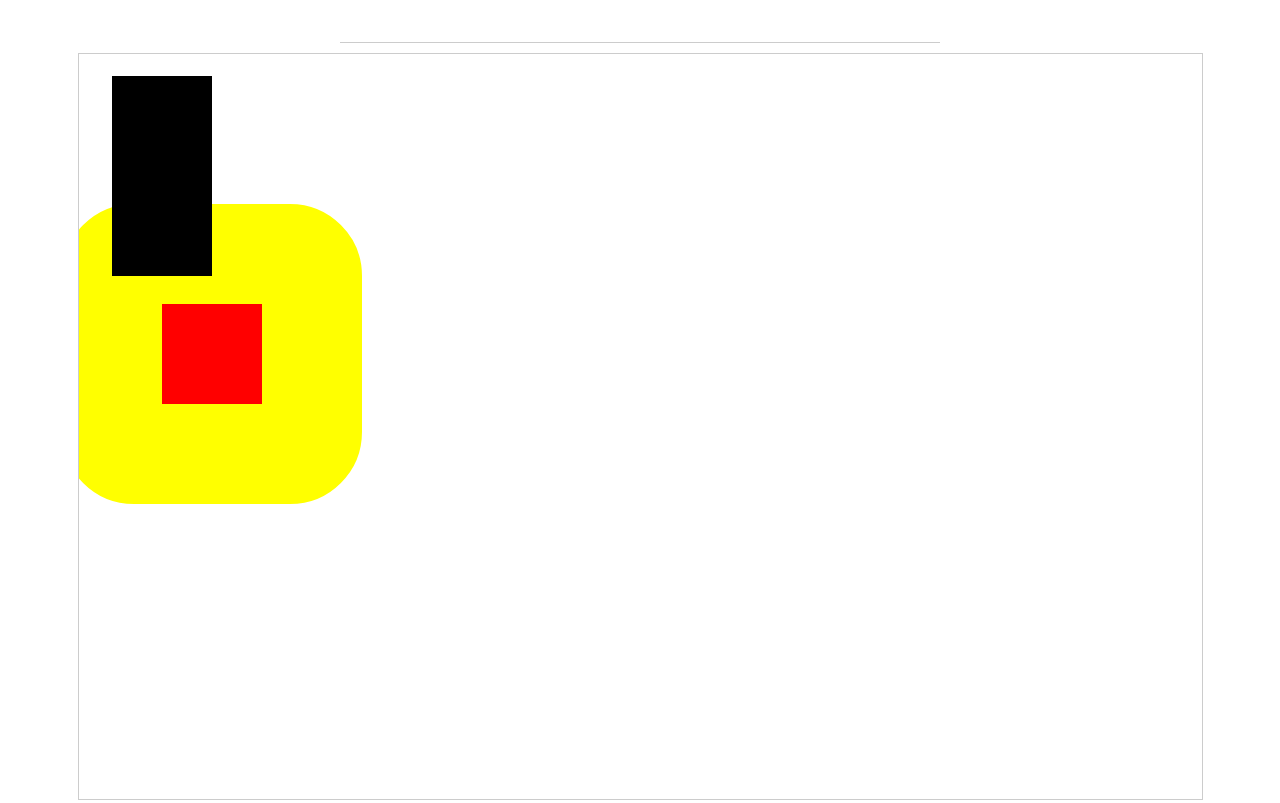
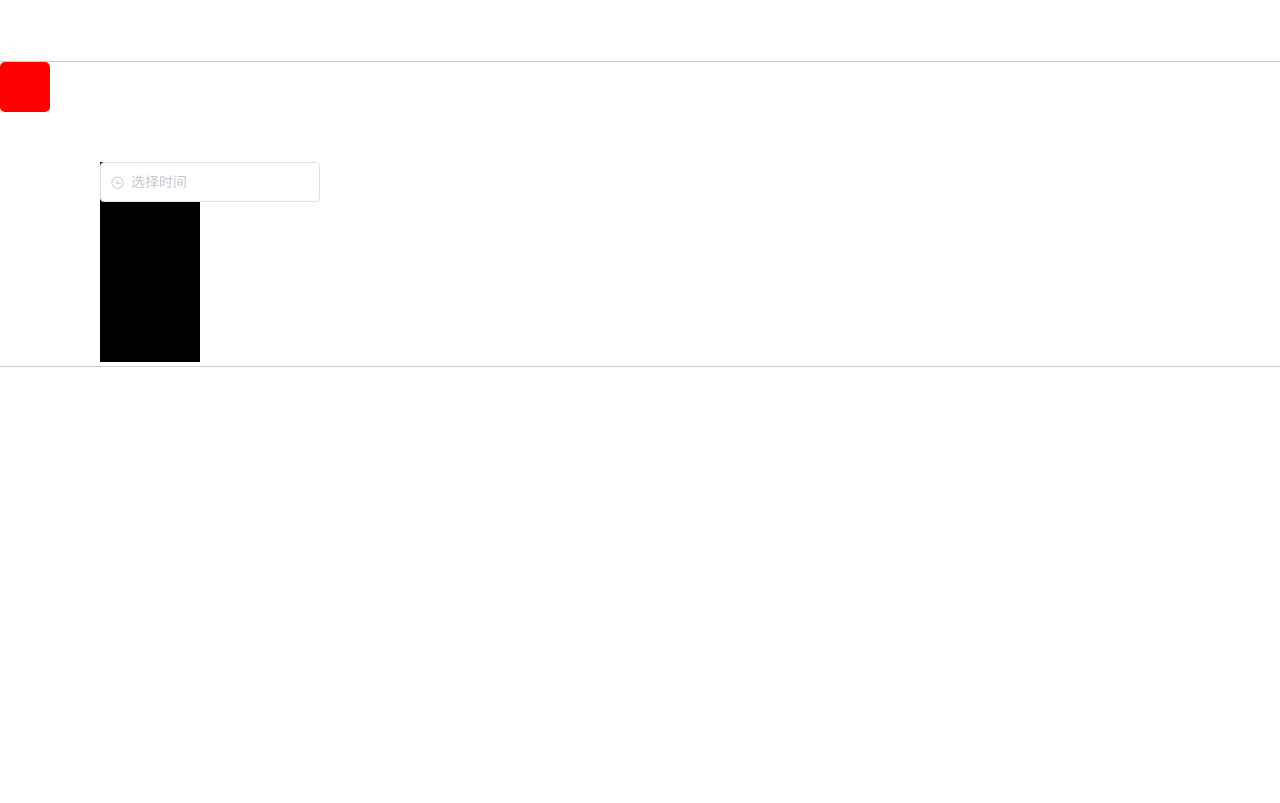
Before and after one commit to MaxYanDD/vue-svg, a Vue app: page / in a window 1280 px wide. Built offline with nearby package versions, Linux system fonts and the light colour scheme.

Commit message:
插入组件

```diff
--- a/package.json
+++ b/package.json
@@ -9,6 +9,7 @@
   },
   "dependencies": {
     "core-js": "^2.6.5",
+    "element-ui": "^2.11.1",
     "vue": "^2.6.10"
   },
   "devDependencies": {
--- a/src/assets/scss/global.css
+++ b/src/assets/scss/global.css
@@ -2,8 +2,3 @@
   padding: 0;
   margin: 0;
 }
-
-html, body {
-  width: 100%;
-  height: 100%;
-}
--- a/src/assets/scss/global.min.css
+++ b/src/assets/scss/global.min.css
@@ -1 +1 @@
-*{padding:0;margin:0}html,body{width:100%;height:100%}
+*{padding:0;margin:0}
--- a/src/assets/scss/global.scss
+++ b/src/assets/scss/global.scss
@@ -2,7 +2,3 @@
   padding:0;
   margin:0;
 }
-html,body{
-  width: 100%;
-  height: 100%;
-}
--- a/src/components/canvas/index.vue
+++ b/src/components/canvas/index.vue
@@ -1,6 +1,6 @@
 <template>
   <div class="canvas">
-    <svg @mousemove="mouseMoveHandler" @mousedown="mouseDownHandler" @contextmenu.prevent="contextHandler" ref="svg" >
+    <svg :height="svgH" @mousemove="mouseMoveHandler" @mousedown="mouseDownHandler" @contextmenu.prevent="contextHandler" ref="svg" >
       <!-- 背景 -->
       <g>
 
@@ -29,20 +29,21 @@ import Hint from './Hint'
 export default {
   data() {
     return {
+      svgH: 0,
       selectedIndex: -1,
       elements: [
         {
           name: "Vrect",
           type: 'rect',
-          width: 200,
-          height: 200,
-          x: 33,
-          y: 200,
-          rx: 22,
-          ry: 22,
+          width: 50,
+          height: 50,
+          x: 0,
+          y: 0,
+          rx: 5,
+          ry: 5,
           fill: "red",
           stroke: "yellow",
-          "stroke-width": "100",
+          "stroke-width": 0,
           transform: "",
           style: "cursor:move"
         },{
@@ -50,10 +51,21 @@ export default {
           type: 'rect',
           width: 100,
           height: 200,
-          x: 33,
-          y: 22,
+          x: 100,
+          y: 100,
           rx: 0,
-          ry: 0
+          ry: 0,
+          stroke: "yellow",
+          "stroke-width": 0,
+          transform: "",
+          style: "cursor:move"
+        },{
+          name: "Vobject",
+          type: 'object',
+          width: 0,
+          height: 0,
+          x: 100,
+          y: 100,
         }
       ]
     };
@@ -61,15 +73,13 @@ export default {
   components: {Hint},
   methods: {
     mouseMoveHandler(e) {
-      this.mousePosX = e.offsetX;
-      this.mousePosY = e.offsetY;
-
+      this.mousePosX = e.clientX;
+      this.mousePosY = e.clientY;
       if (this.dragIndex > -1) {
         this.drag();
       }
     },
     mouseDownHandler(down_e) {
-      console.log('mosedown')
       // 记录mousedown的初始位置
       if (down_e.target == this.$refs["svg"]) {
         this.selectedIndex = -1;
@@ -93,28 +103,51 @@ export default {
         this.dragIndex,
         Object.assign(this.elements[this.dragIndex], { x, y })
       );
+      this.updateSvgHeight();
     },
     undrag() {
       this.dragIndex = -1;
     },
     changeIndex(index) {
       this.selectedIndex = index;
+    },
+    setSvgHeight() {
+      let max = 0;
+      this.elements.forEach(op => {
+        if(op.y+op.height+op['stroke-width']/2 > max){
+          max = op.y + op.height + op['stroke-width']/2
+        }
+      });
+      this.svgH = max;
+    },
+    updateSvgHeight(){
+      console.log('updat');
+
+      const {y,height,'stroke-width':strokeW } = this.elements[this.dragIndex];
+      this.svgH = (y+height+strokeW/2) > this.svgH ? (y+height+strokeW/2) : this.svgH;
+    },
+    add(){
+
+      // 更新svg的高度
+      this.updateSvgHeight();
     }
   },
   created() {
+    this.setSvgHeight();
     this._bus.$on("changeIndex", this.changeIndex);
     this._bus.$on("doc_mouse_up", this.undrag);
+  },
+  computed:{
+
   }
 };
 </script>
 
 <style lang="scss" scoped>
 .canvas {
-  height: 794px;
-  width: 1123px;
+  width: 100%;
   border: 1px solid #ccc;
   svg {
-    height: 100%;
     width: 100%;
   }
 }
--- /dev/null
+++ b/src/components/elements/Vobject.vue
@@ -0,0 +1,42 @@
+<template>
+  <g :transform="`translate(${option.x},${option.y})`">
+    <foreignObject @mousedown="mouseDownHandler" style="overflow:visible;" pointer-events="all">
+      <el-time-select
+        v-model="value"
+        :picker-options="{
+          start: '08:30',
+          step: '00:15',
+          end: '18:30'
+        }"
+        placeholder="选择时间"
+      ></el-time-select>
+    </foreignObject>
+  </g>
+</template>
+
+<script>
+export default {
+  name: "Vobject",
+  props: {
+    option: {
+      type: Object
+    },
+    index: {
+      type: Number
+    }
+  },
+  data(){
+    return {
+      value: ''
+    }
+  },
+  methods: {
+    mouseDownHandler() {
+      this._bus.$emit("changeIndex", this.index);
+    }
+  }
+};
+</script>
+
+<style lang="scss" scoped>
+</style>
--- a/src/components/elements/Vrect.vue
+++ b/src/components/elements/Vrect.vue
@@ -14,7 +14,6 @@
       :style ="option.style"
       @mousedown="mouseDownHandler"
     />
-
   </g>
 </template>
 
@@ -28,9 +27,6 @@ export default {
     index:{
       type: Number
     },
-    // selectedIndex:{
-    //   type: Number
-    // }
   },
   data() {
     return {
--- a/src/components/toolsbar/index.vue
+++ b/src/components/toolsbar/index.vue
@@ -12,10 +12,9 @@
 
 <style lang="scss" scoped>
 .tool-bar{
-  width: 600px;
-  height: 45px;
-  border-bottom: 1px solid #ccc;
-  margin-bottom: 10px;
+  width: 100%;
+  height: 60px;
+  border-bottom: 1px solid rgba(0,0,0,.04);
   display: flex;
   justify-content: center;
 }
--- a/src/main.js
+++ b/src/main.js
@@ -1,6 +1,11 @@
 import Vue from "vue";
 import App from "./App.vue";
 import bindDocEvent from  './utils/doc'
+
+import ElementUI from 'element-ui';
+import 'element-ui/lib/theme-chalk/index.css';
+Vue.use(ElementUI);
+
 // 将elements中的组件注册为全局
 const componentsContext = require.context(
   "./components/elements",
```
Also changed, not shown: src/App.vue (line endings or trailing spaces), 1 other file (tests, documents, lock files or other folders).
